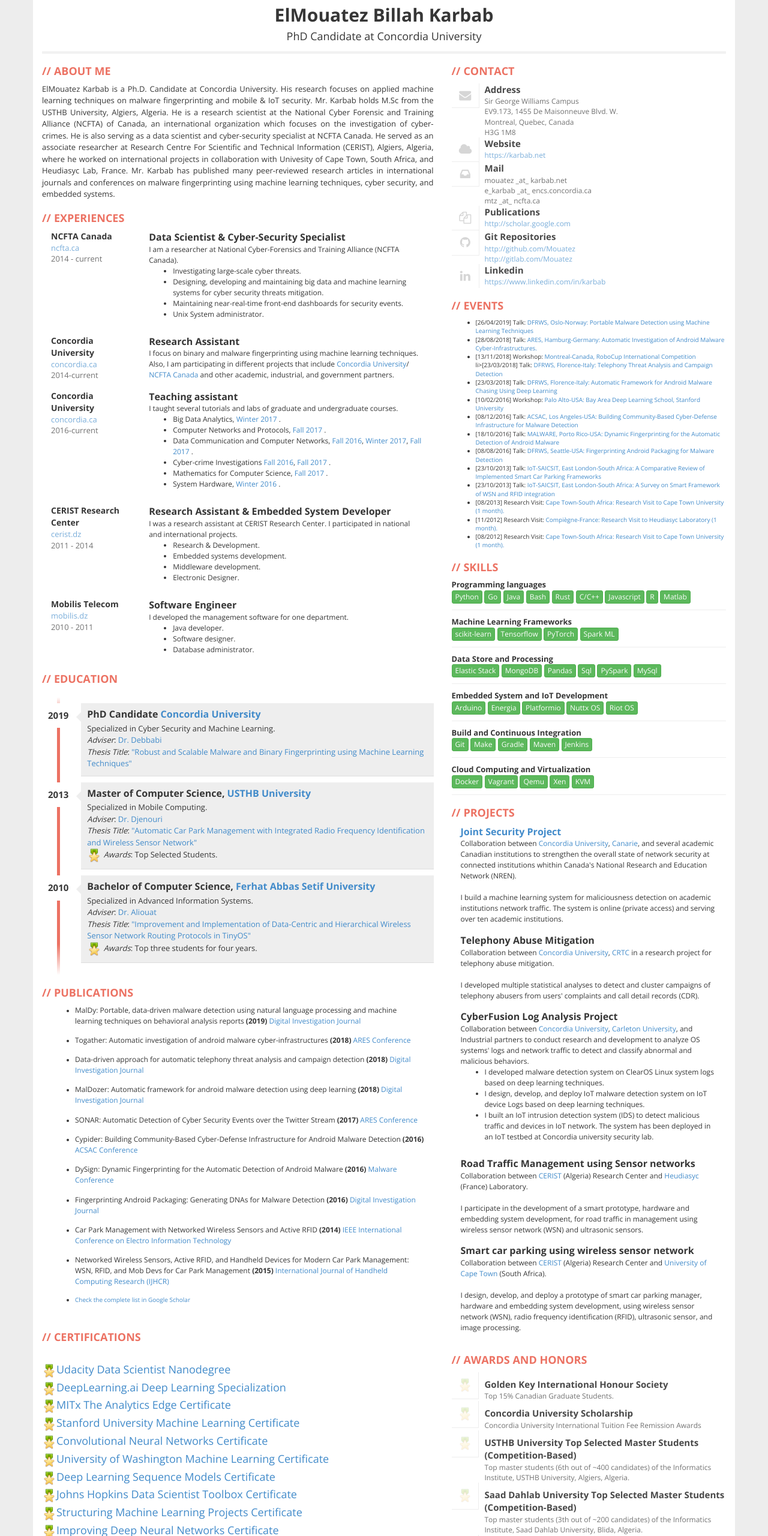
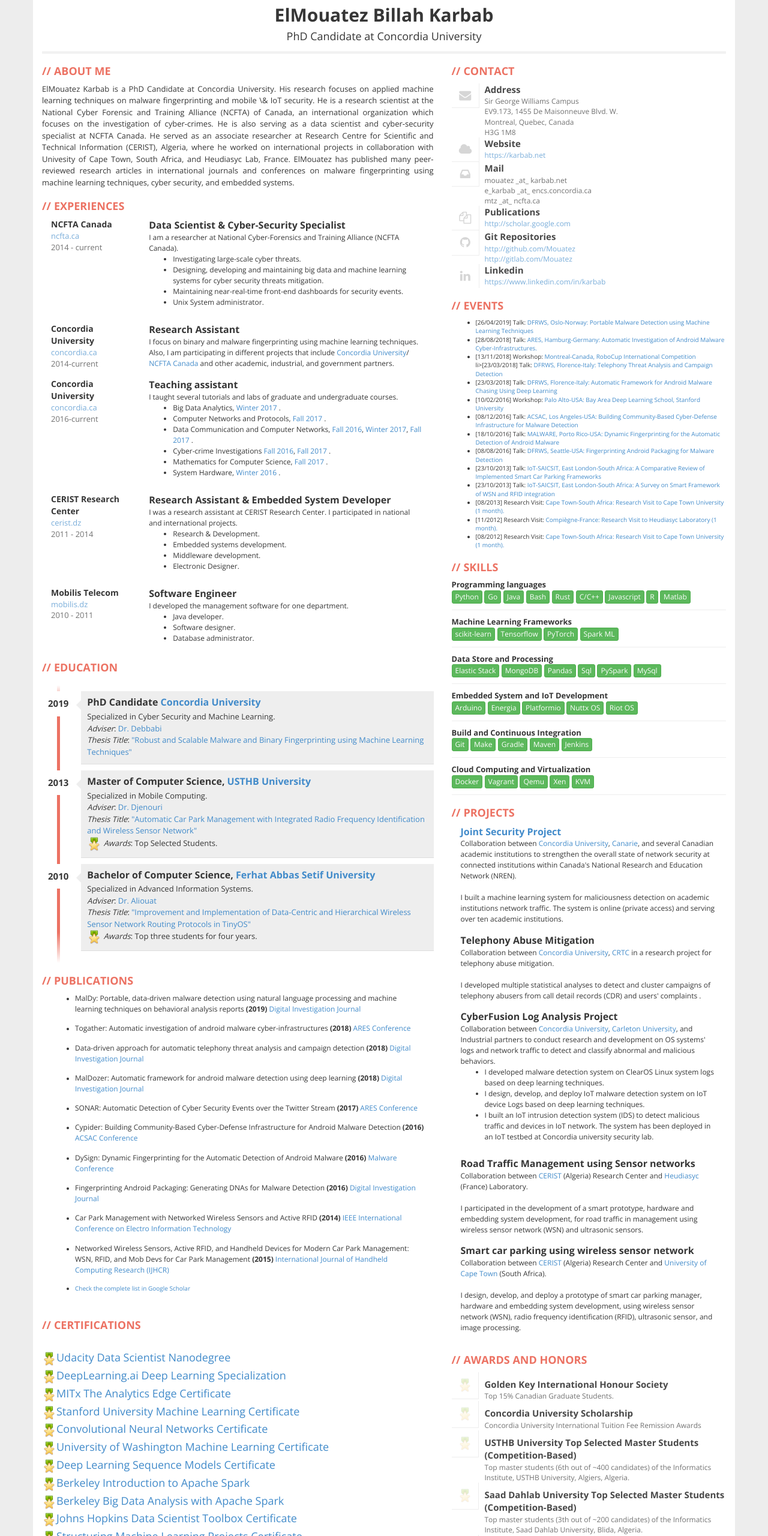
Before and after one commit to ahmadzuhd/mouatez.github.io, a plain HTML site: page index.html in a window 1280 px wide. Shown: the part 180-2740 px from the top of the page at 60% size. Drawn offline with nearby package versions, Linux system fonts and the light colour scheme; a script that the page names is missing.

Commit message:
Add certifications and update about me.

```diff
--- a/index.html
+++ b/index.html
@@ -42,19 +42,18 @@
           <div class="box">
             <h2>About Me</h2>
             <p align="justify">
-	    ElMouatez Karbab is a Ph.D. Candidate at Concordia University. His
-research focuses on applied machine learning techniques on malware
-fingerprinting and mobile & IoT security. Mr. Karbab holds M.Sc from the USTHB
-University, Algiers, Algeria. He is a research scientist at the National Cyber
+ElMouatez Karbab is a PhD Candidate at Concordia University. His research
+focuses on applied machine learning techniques on malware fingerprinting and
+mobile \& IoT security.  He is a research scientist at the National Cyber
 Forensic and Training Alliance (NCFTA) of Canada, an international organization
 which focuses on the investigation of cyber-crimes. He is also serving as a
 data scientist and cyber-security specialist at NCFTA Canada. He served as an
-associate researcher at Research Centre For Scientific and Technical
-Information (CERIST), Algiers, Algeria, where he worked on international
-projects in collaboration with Univesity of Cape Town, South Africa, and
-Heudiasyc Lab, France. Mr. Karbab has published many peer-reviewed research
-articles in international journals and conferences on malware fingerprinting
-using machine learning techniques, cyber security, and embedded systems.
+associate researcher at Research Centre for Scientific and Technical
+Information (CERIST), Algeria, where he worked on international projects in
+collaboration with Univesity of Cape Town, South Africa, and Heudiasyc Lab,
+France. ElMouatez has published many peer-reviewed research articles in
+international journals and conferences on malware fingerprinting using machine
+learning techniques, cyber security, and embedded systems.
 	    </p>
           </div>
 
@@ -473,11 +472,27 @@ Park Management: WSN, RFID, and Mob Devs for Car Park Management
             <div>
               <div class="icon pull-left text-center"><img src="./img/winner.png"/></div>
               <h4>
+<a href="https://courses.edx.org/certificates/1e5af0e79a9942d28030f3ba86a0d20c"
+    target="_blanc">Berkeley Introduction to Apache Spark</a>
+              </h4>
+            </div>
+
+            <div>
+              <div class="icon pull-left text-center"><img src="./img/winner.png"/></div>
+              <h4>
+<a href="https://courses.edx.org/certificates/cc9e2ee186f54b8b9503e752cd06974b"
+    target="_blanc">Berkeley Big Data Analysis with Apache Spark</a>
+              </h4>
+            </div>
+
+
+            <div>
+              <div class="icon pull-left text-center"><img src="./img/winner.png"/></div>
+              <h4>
 <a href="https://www.coursera.org/account/accomplishments/certificate/MNKZHDMHX7QW"
     target="_blanc">Johns Hopkins Data Scientist Toolbox Certificate</a>
               </h4>
             </div>
-
 
             <div>
               <div class="icon pull-left text-center"><img src="./img/winner.png"/></div>
@@ -490,12 +505,12 @@ Park Management: WSN, RFID, and Mob Devs for Car Park Management
             <div>
               <div class="icon pull-left text-center"><img src="./img/winner.png"/></div>
               <h4>
-<a href="https://www.coursera.org/account/accomplishments/certificate/ALSZUZY2E9FR"
+<a href="https://www.coursera.org/account/accomplishments/certificate/SFPBTZ375YKE"
     target="_blanc">Improving Deep Neural Networks Certificate</a>
               </h4>
             </div>
 
-
+<!--
             <div>
               <div class="icon pull-left text-center"><img src="./img/winner.png"/></div>
               <h4>
@@ -503,6 +518,7 @@ Park Management: WSN, RFID, and Mob Devs for Car Park Management
     target="_blanc">Machine Learning Statement</a>
               </h4>
             </div>
+-->
 
          </div>
 
@@ -645,7 +661,7 @@ Malware </a>
 Seattle-USA: Fingerprinting Android Packaging for Malware Detection </a>
                 </li>
 
-		<li>[23/10/2013] Talk: <a href="" target="_blanc">IoT-SAICSIT,
+               <li>[23/10/2013] Talk: <a href="" target="_blanc">IoT-SAICSIT,
 East London-South Africa:
 A Comparative Review of Implemented Smart Car Parking Frameworks
 </a>
@@ -656,21 +672,29 @@ East London-South Africa:
 A Survey on Smart Framework of WSN and RFID integration
 </a>
                 </li>
-		<li>[08/2013] Research Visit: <a href="" target="_blanc">
+
+               <li>[08/2013] Research Visit: <a href="" target="_blanc">
 Cape Town-South Africa:
 Research Visit to Cape Town University (1 month).
 </a>
                 </li>
-		<li>[11/2012] Research Visit: <a href="" target="_blanc">
+
+
+               <li>[11/2012] Research Visit: <a href="" target="_blanc">
 Compiègne-France:
 Research Visit to Heudiasyc Laboratory (1 month).
 </a>
                 </li>
-		<li>[08/2012] Research Visit: <a href="" target="_blanc">
+
+
+		            <li>
+      [08/2012] Research Visit: <a href="" target="_blanc">
 Cape Town-South Africa:
 Research Visit to Cape Town University (1 month).
 </a>
                 </li>
+
+
             </ul>
           </div>
 
@@ -773,13 +797,13 @@ Research Visit to Cape Town University (1 month).
                 <div class="description">
 Collaboration between  <a href="http://concordia.ca" target="_blanc">Concordia
 University</a>, <a href="https://www.canarie.ca"
-    target="_blanc">Canarie</a>, and several academic Canadian institutions to
+    target="_blanc">Canarie</a>, and several Canadian academic institutions to
 strengthen the overall state of network security at connected institutions
-whithin Canada's National Research and Education Network (NREN).
+within Canada's National Research and Education Network (NREN).
 
 <br/>
 <br/>
-I build a machine learning system for maliciousness detection on academic
+I built a machine learning system for maliciousness detection on academic
 institutions network traffic. The system is online (private access) and
 serving over ten academic institutions.
 
@@ -799,7 +823,7 @@ University</a>, <a href="https://www.crtc.gc.ca"
 <br/>
 <br/>
 I developed multiple statistical analyses to detect and cluster campaigns of
-telephony abusers from users' complaints and call detail records (CDR).
+telephony abusers from call detail records (CDR) and users' complaints .
 </div>
 
 
@@ -813,7 +837,7 @@ telephony abusers from users' complaints and call detail records (CDR).
 Collaboration between
 <a href="http://concordia.ca" target="_blanc">Concordia University</a>, <a
     href="https://www.carleton.ca" target="_blanc">Carleton University</a>, and
-Industrial partners to conduct research and development to analyze OS systems'
+Industrial partners to conduct research and development on OS systems'
 logs and network traffic to detect and classify abnormal and malicious
 behaviors.
 
@@ -850,7 +874,7 @@ Collaboration between  <a href="http://www.cerist.dz/index.php/en/" target="_bla
 
 <br/>
 <br/>
-I participate in the development of a smart prototype, hardware and embedding system development, for road traffic in management using wireless sensor network (WSN) and ultrasonic sensors.
+I participated in the development of a smart prototype, hardware and embedding system development, for road traffic in management using wireless sensor network (WSN) and ultrasonic sensors.
 
               </div>
 
```
